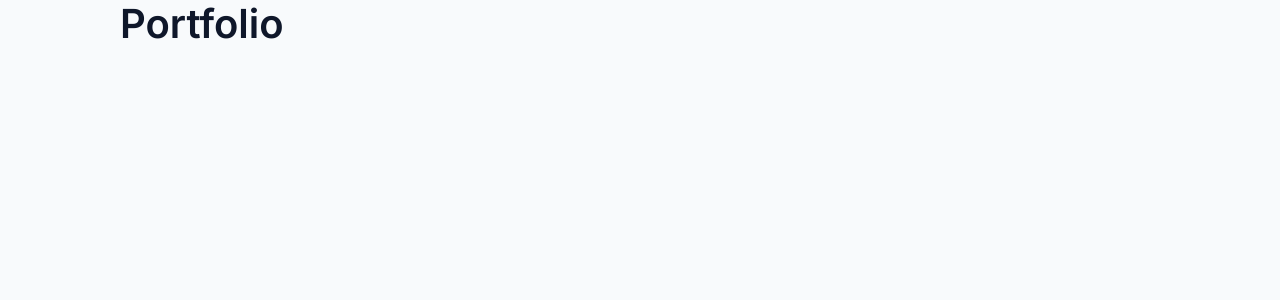
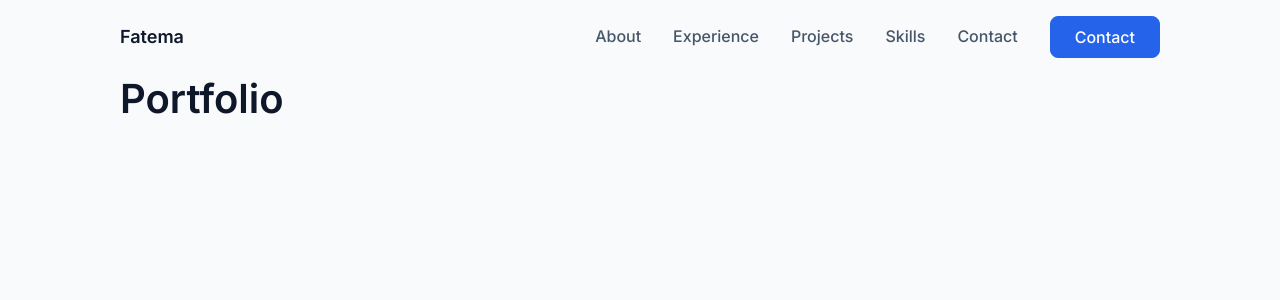
Before and after one commit to FatemaMohammad/portfolio, a React (Vite) app: page / in a window 1280 px wide. Shown: the top 300 px of the page. Built offline with nearby package versions, Linux system fonts and the light colour scheme.

Commit message:
add site header with responsive nav and CTA

```diff
--- a/src/App.tsx
+++ b/src/App.tsx
@@ -1,8 +1,13 @@
+import Header from './components/Header/Header'
+
 function App() {
   return (
-    <main className="container">
-      <h1>Portfolio</h1>
-    </main>
+    <>
+      <Header />
+      <main className="container">
+        <h1>Portfolio</h1>
+      </main>
+    </>
   )
 }
 
--- /dev/null
+++ b/src/components/Header/Header.css
@@ -0,0 +1,113 @@
+.header {
+  position: sticky;
+  top: 0;
+  z-index: 50;
+  background-color: var(--color-bg);
+  border-bottom: 1px solid transparent;
+  transition: border-color var(--transition-base), box-shadow var(--transition-base);
+}
+
+.header--scrolled {
+  border-bottom-color: var(--color-border);
+  box-shadow: 0 1px 2px rgba(15, 23, 42, 0.04);
+}
+
+.header__inner {
+  display: flex;
+  align-items: center;
+  justify-content: space-between;
+  padding-block: var(--space-3);
+}
+
+.header__brand {
+  color: var(--color-text-primary);
+  font-size: var(--font-size-body-lg);
+  font-weight: var(--font-weight-semibold);
+  text-decoration: none;
+}
+
+.header__brand:hover {
+  color: var(--color-text-primary);
+  text-decoration: none;
+}
+
+/* Desktop nav + CTA group */
+.header__nav-group {
+  display: none;
+}
+
+@media (min-width: 768px) {
+  .header__nav-group {
+    display: flex;
+    align-items: center;
+    gap: var(--space-5);
+  }
+}
+
+.header__nav-list {
+  display: flex;
+  align-items: center;
+  gap: var(--space-5);
+  list-style: none;
+}
+
+.header__nav-link {
+  color: var(--color-text-secondary);
+  font-size: var(--font-size-body);
+  font-weight: var(--font-weight-medium);
+  text-decoration: none;
+}
+
+.header__nav-link:hover {
+  color: var(--color-accent);
+  text-decoration: none;
+}
+
+/* Mobile menu toggle */
+.header__menu-toggle {
+  display: inline-flex;
+  align-items: center;
+  justify-content: center;
+  width: 2.5rem;
+  height: 2.5rem;
+  color: var(--color-text-primary);
+  background: none;
+  border: none;
+  border-radius: var(--radius-button);
+}
+
+@media (min-width: 768px) {
+  .header__menu-toggle {
+    display: none;
+  }
+}
+
+/* Mobile panel */
+.header__mobile-panel {
+  display: none;
+}
+
+.header__mobile-panel--open {
+  display: block;
+  border-top: var(--border-default);
+  background-color: var(--color-bg);
+}
+
+@media (min-width: 768px) {
+  .header__mobile-panel {
+    display: none !important;
+  }
+}
+
+.header__mobile-nav-list {
+  display: flex;
+  flex-direction: column;
+  gap: var(--space-2);
+  padding-block: var(--space-4);
+  list-style: none;
+}
+
+.header__mobile-cta {
+  width: 100%;
+  margin-top: var(--space-2);
+}
--- /dev/null
+++ b/src/components/Header/Header.tsx
@@ -0,0 +1,96 @@
+import { useEffect, useState } from 'react';
+import { navLinks } from '../../data/navLinks';
+import './Header.css';
+
+function MenuIcon() {
+  return (
+    <svg width="20" height="20" viewBox="0 0 20 20" fill="none" aria-hidden="true">
+      <path d="M3 5H17" stroke="currentColor" strokeWidth="1.75" strokeLinecap="round" />
+      <path d="M3 10H17" stroke="currentColor" strokeWidth="1.75" strokeLinecap="round" />
+      <path d="M3 15H17" stroke="currentColor" strokeWidth="1.75" strokeLinecap="round" />
+    </svg>
+  );
+}
+
+function CloseIcon() {
+  return (
+    <svg width="20" height="20" viewBox="0 0 20 20" fill="none" aria-hidden="true">
+      <path d="M4 4L16 16" stroke="currentColor" strokeWidth="1.75" strokeLinecap="round" />
+      <path d="M16 4L4 16" stroke="currentColor" strokeWidth="1.75" strokeLinecap="round" />
+    </svg>
+  );
+}
+
+function Header() {
+  const [isScrolled, setIsScrolled] = useState(false);
+  const [isMenuOpen, setIsMenuOpen] = useState(false);
+
+  useEffect(() => {
+    const handleScroll = () => setIsScrolled(window.scrollY > 8);
+    handleScroll();
+    window.addEventListener('scroll', handleScroll, { passive: true });
+    return () => window.removeEventListener('scroll', handleScroll);
+  }, []);
+
+  const closeMenu = () => setIsMenuOpen(false);
+
+  return (
+    <header className={`header${isScrolled ? ' header--scrolled' : ''}`}>
+      <div className="header__inner container">
+        <a href="#" className="header__brand">
+          Fatema
+        </a>
+
+        <div className="header__nav-group">
+          <nav aria-label="Primary">
+            <ul className="header__nav-list">
+              {navLinks.map((link) => (
+                <li key={link.href}>
+                  <a className="header__nav-link" href={link.href}>
+                    {link.label}
+                  </a>
+                </li>
+              ))}
+            </ul>
+          </nav>
+          <a className="btn btn--primary" href="#contact">
+            Contact
+          </a>
+        </div>
+
+        <button
+          type="button"
+          className="header__menu-toggle"
+          aria-expanded={isMenuOpen}
+          aria-controls="header-mobile-panel"
+          aria-label={isMenuOpen ? 'Close menu' : 'Open menu'}
+          onClick={() => setIsMenuOpen((open) => !open)}
+        >
+          {isMenuOpen ? <CloseIcon /> : <MenuIcon />}
+        </button>
+      </div>
+
+      <div
+        id="header-mobile-panel"
+        className={`header__mobile-panel${isMenuOpen ? ' header__mobile-panel--open' : ''}`}
+      >
+        <nav aria-label="Mobile" className="container">
+          <ul className="header__mobile-nav-list">
+            {navLinks.map((link) => (
+              <li key={link.href}>
+                <a className="header__nav-link" href={link.href} onClick={closeMenu}>
+                  {link.label}
+                </a>
+              </li>
+            ))}
+          </ul>
+          <a className="btn btn--primary header__mobile-cta" href="#contact" onClick={closeMenu}>
+            Contact
+          </a>
+        </nav>
+      </div>
+    </header>
+  );
+}
+
+export default Header;
--- /dev/null
+++ b/src/data/navLinks.ts
@@ -0,0 +1,9 @@
+import type { NavLink } from '../types/navigation';
+
+export const navLinks: NavLink[] = [
+  { label: 'About', href: '#about' },
+  { label: 'Experience', href: '#experience' },
+  { label: 'Projects', href: '#projects' },
+  { label: 'Skills', href: '#skills' },
+  { label: 'Contact', href: '#contact' },
+];
--- a/src/index.css
+++ b/src/index.css
@@ -92,6 +92,35 @@ select:focus-visible,
   border-radius: 2px;
 }
 
+/* ---------- Buttons (reusable) ---------- */
+.btn {
+  display: inline-flex;
+  align-items: center;
+  justify-content: center;
+  gap: var(--space-1);
+  padding: var(--space-2) var(--space-4);
+  border-radius: var(--radius-button);
+  font-size: var(--font-size-body);
+  font-weight: var(--font-weight-medium);
+  line-height: 1;
+  text-decoration: none;
+  cursor: pointer;
+  transition: background-color var(--transition-fast), border-color var(--transition-fast);
+}
+
+.btn--primary {
+  background-color: var(--color-accent);
+  color: var(--color-accent-contrast);
+  border: 1px solid var(--color-accent);
+}
+
+.btn--primary:hover {
+  background-color: var(--color-accent-hover);
+  border-color: var(--color-accent-hover);
+  color: var(--color-accent-contrast);
+  text-decoration: none;
+}
+
 /* ---------- Layout ---------- */
 .container {
   width: 100%;
--- /dev/null
+++ b/src/types/navigation.ts
@@ -0,0 +1,4 @@
+export interface NavLink {
+  label: string;
+  href: string;
+}
```
